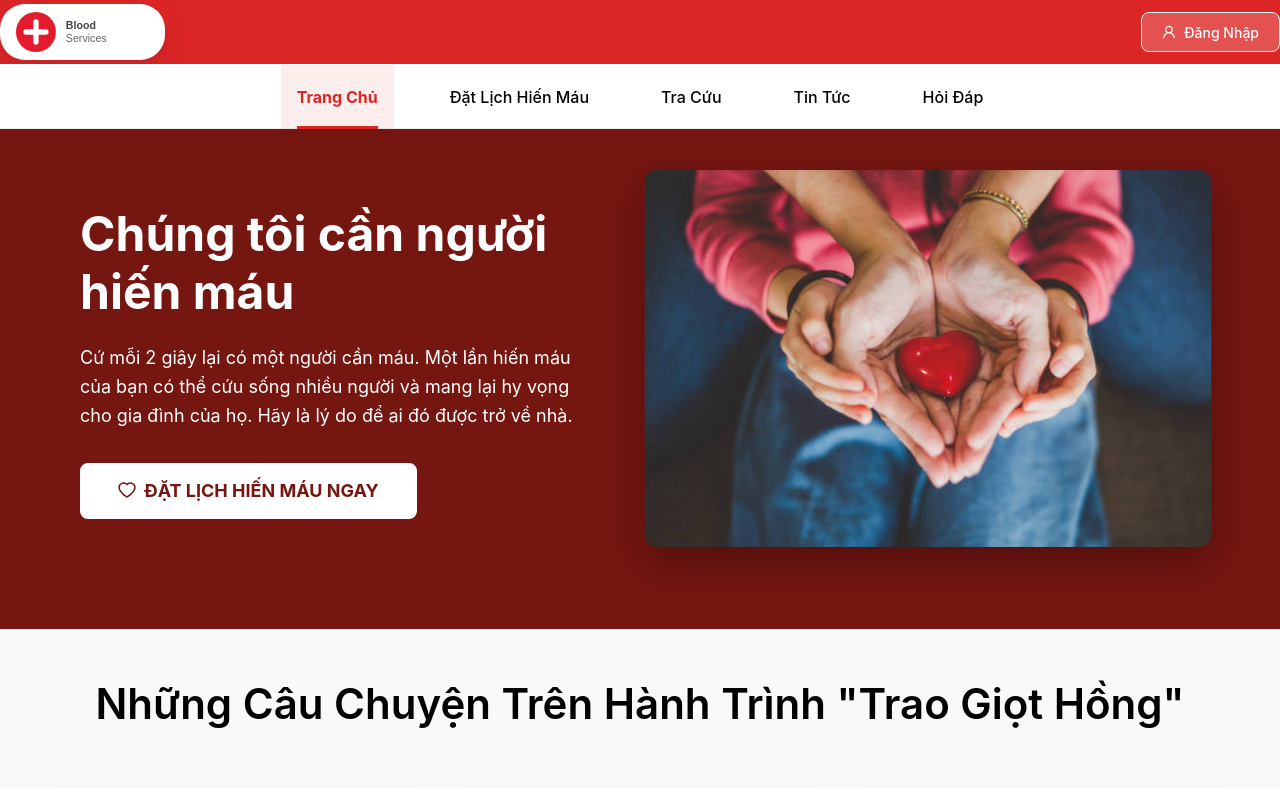
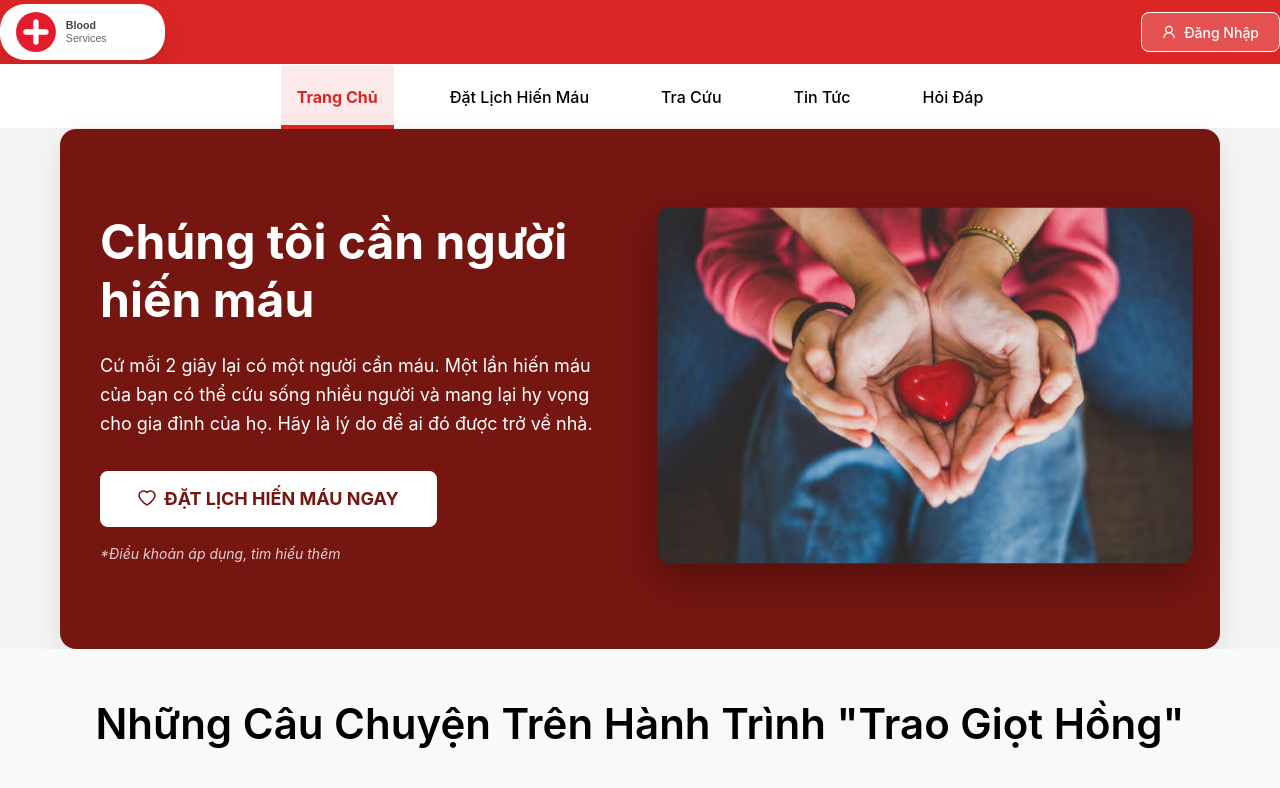
Before and after one commit to SWP301-Blood-Donation-Support-System/Front-End-React, a React (Create React App) app: page / in a window 1280 px wide. Shown: the top 788 px of the page. Built offline with nearby package versions, Linux system fonts and the light colour scheme.

Commit message:
update navbar + hero-section
update navbar + hero-section

```diff
--- a/src/components/HeroSection.js
+++ b/src/components/HeroSection.js
@@ -9,15 +9,29 @@ const HeroSection = () => {
   const navigate = useNavigate();
   const handleBookingClick = () => {
     navigate('/booking#booking-form');
-  };  return (<div className="hero-section-compact" style={{
+  };
+
+  return (
+    <div style={{
+      background: '#f5f5f5',
+      padding: '0 60px'
+    }}>
+      <div className="hero-section-compact" style={{
         background: '#761611',
         minHeight: '500px',
-      padding: '50px 80px',
-      color: 'white'
+        padding: '60px 40px',
+        color: 'white',
+        borderRadius: '16px',
+        boxShadow: '0 10px 30px rgba(0,0,0,0.1)'
       }}>
-      <Row align="middle" gutter={[32, 32]}>
+        <div style={{
+          maxWidth: '1200px',
+          margin: '0 auto'
+        }}>
+          <Row align="middle" gutter={[60, 32]} style={{ minHeight: '400px' }}>
             <Col xs={24} md={12}>
-          <div style={{ maxWidth: '500px' }}>            <Title level={1} style={{
+              <div style={{ maxWidth: '500px' }}>
+                <Title level={1} style={{
                   color: 'white',
                   fontSize: '48px',
                   fontWeight: 'bold',
@@ -26,6 +40,7 @@ const HeroSection = () => {
                 }}>
                   Chúng tôi cần người hiến máu
                 </Title>
+
                 <Paragraph style={{
                   color: 'white',
                   fontSize: '18px',
@@ -35,7 +50,9 @@ const HeroSection = () => {
                   Cứ mỗi 2 giây lại có một người cần máu. Một lần hiến máu của bạn có
                   thể cứu sống nhiều người và mang lại hy vọng cho gia đình của họ. Hãy
                   là lý do để ai đó được trở về nhà.
-            </Paragraph>              <Button
+                </Paragraph>
+
+                <Button
                   size="large"
                   className="hero-button"
                   style={{
@@ -46,16 +63,28 @@ const HeroSection = () => {
                     fontSize: '18px',
                     height: '56px',
                     padding: '0 36px',
-                borderRadius: '8px'
+                    borderRadius: '8px',
+                    marginBottom: '16px'
                   }}
                   icon={<HeartOutlined />}
                   onClick={handleBookingClick}
                 >
                   ĐẶT LỊCH HIẾN MÁU NGAY
                 </Button>
+
+                <div style={{
+                  color: 'rgba(255, 255, 255, 0.8)',
+                  fontSize: '14px',
+                  fontStyle: 'italic'
+                }}>
+                  *Điều khoản áp dụng, tìm hiểu thêm
                 </div>
-        </Col>        <Col xs={24} md={12}>
-          <div style={{ textAlign: 'center' }}>            <img
+              </div>
+            </Col>
+
+            <Col xs={24} md={12}>
+              <div style={{ textAlign: 'center' }}>
+                <img
                   src="/images/hero_banner_3.jpg"
                   alt="Blood donation"
                   style={{
@@ -70,6 +99,8 @@ const HeroSection = () => {
             </Col>
           </Row>
         </div>
+      </div>
+    </div>
   );
 };
 
--- a/src/components/Navbar.js
+++ b/src/components/Navbar.js
@@ -24,6 +24,7 @@ const Navbar = () => {
         return [];
     }
   };
+
   const menuItems = [
     {
       key: 'home',
@@ -34,41 +35,30 @@ const Navbar = () => {
       key: 'schedule',
       label: 'Đặt Lịch Hiến Máu',
       onClick: () => navigate('/booking')
-    },    {
+    },
+    {
       key: 'search',
       label: 'Tra Cứu',
       onClick: () => navigate('/search')
-    },    {
+    },
+    {
       key: 'news',
       label: 'Tin Tức',
       onClick: () => navigate('/news')
-    },{
+    },
+    {
       key: 'faq',
       label: 'Hỏi Đáp',
       onClick: () => navigate('/faq')
     }
-  ];  return (
-    <div style={{
-      background: 'white',
-      borderBottom: '1px solid #f0f0f0',
-      padding: '0 50px',
-      display: 'flex',
-      justifyContent: 'center',
-      boxShadow: '0 2px 4px rgba(0,0,0,0.05)'
-    }}>
+  ];
+
+  return (
+    <div className="navbar-container">
       <Menu
         mode="horizontal"
         items={menuItems}
-        style={{
-          background: 'transparent',
-          border: 'none',
-          fontSize: '16px',
-          fontWeight: '500',
-          color: '#333',
-          borderBottom: 'none',
-          minHeight: '60px',
-          lineHeight: '60px'
-        }}
+        className="navbar-menu"
         selectedKeys={getSelectedKey()}
       />
     </div>
--- a/src/pages/BloodDonationBookingPage.js
+++ b/src/pages/BloodDonationBookingPage.js
@@ -118,33 +118,28 @@ const BloodDonationBookingPage = () => {
   const faqData = [
     {
       key: '1',
-      label: 'Ai có thể hiến máu?',
+      label: 'Có đau khi hiến máu không?',
       children: (
         <div>
-          <p>Để hiến máu, bạn cần đáp ứng các điều kiện sau:</p>
-          <ul>
-            <li>Tuổi từ 18-60 (lần đầu) hoặc 18-65 (đã hiến trước đó)</li>
-            <li>Cân nặng tối thiểu 45kg</li>
-            <li>Sức khỏe tốt, không mắc các bệnh truyền nhiễm</li>
-            <li>Huyết áp trong khoảng bình thường (90-180 mmHg / 60-100 mmHg)</li>
-            <li>Hemoglobin ≥ 120g/L (nữ) hoặc ≥ 125g/L (nam)</li>
-          </ul>
+          <p>
+          Hầu hết người hiến máu chỉ cảm thấy hơi đau khi kim được đưa vào.
+          Trong suốt quá trình hiến máu, bạn sẽ chỉ cảm thấy khó chịu rất ít.
+          Đội ngũ nhân viên được đào tạo của chúng tôi có kỹ năng đảm bảo quá trình hiến máu của bạn được thoải mái nhất có thể.
+          </p>
         </div>
       )
     },
     {
       key: '2',
-      label: 'Tôi cần chuẩn bị gì trước khi hiến máu?',
+      label: 'Hiến máu mất bao nhiêu thời gian?',
       children: (
         <div>
-          <ul>
-            <li>Ngủ đủ giấc (ít nhất 6-8 tiếng)</li>
-            <li>Ăn đầy đủ, tránh đồ ăn nhiều dầu mỡ</li>
-            <li>Uống đủ nước (ít nhất 2-3 ly nước)</li>
-            <li>Mang theo CMND/CCCD gốc</li>
-            <li>Không uống rượu bia 24h trước hiến máu</li>
-            <li>Thông báo các loại thuốc đang sử dụng</li>
-          </ul>
+          <p>
+          Toàn bộ quá trình mất khoảng một giờ từ đầu đến cuối.
+          Việc hiến máu thực tế thường kéo dài khoảng 8-10 phút,
+          nhưng bạn nên dành thời gian cho đăng ký, kiểm tra tiền sử sức khỏe,
+          kiểm tra thể chất cơ bản, và thời gian nghỉ ngơi sau khi hiến máu.
+          </p>
         </div>
       )
     },
@@ -154,11 +149,12 @@ const BloodDonationBookingPage = () => {
       children: (
         <div>
           <ul>
-            <li>Giữ băng keo ít nhất 4-6 giờ</li>
-            <li>Tránh các hoạt động nặng trong 24h</li>
-            <li>Uống nhiều nước và ăn đầy đủ</li>
-            <li>Không hút thuốc lá trong 2-3 giờ</li>
-            <li>Liên hệ với trung tâm nếu có bất thường</li>
+            <li>Giữ băng gạc ít nhất từ 4 đến 6 giờ</li>
+            <li>Tránh các hoạt động nặng, gắng sức trong vòng 24 giờ</li>
+            <li>Ăn uống đầy đủ dưỡng chất và uống nhiều nước</li>
+            <li>Không hút thuốc lá trong 2 đến 3 giờ</li>
+            <li>Nếu bạn cảm thấy chóng mặt, hãy nằm xuống với chân nâng cao</li>
+            <li>Hãy liên hệ với trung tâm y tế nếu có gì bất thường</li>
           </ul>
         </div>
       )
@@ -198,15 +194,26 @@ const BloodDonationBookingPage = () => {
     <Layout>
       <Header />
       <Navbar />      {/* Hero Section */}
+      <div style={{
+        background: '#f5f5f5',
+        padding: '0 60px'
+      }}>
         <div className="hero-section-compact" style={{
           background: '#761611',
           minHeight: '500px',
-        padding: '50px 80px',
-        color: 'white'
+          padding: '60px 40px',
+          color: 'white',
+          borderRadius: '16px',
+          boxShadow: '0 10px 30px rgba(0,0,0,0.1)'
         }}>
-        <Row align="middle" gutter={[32, 32]}>
+          <div style={{
+            maxWidth: '1200px',
+            margin: '0 auto'
+          }}>
+            <Row align="middle" gutter={[60, 32]} style={{ minHeight: '400px' }}>
               <Col xs={24} md={12}>
-            <div style={{ maxWidth: '500px' }}>              <Title level={1} style={{
+                <div style={{ maxWidth: '500px' }}>
+                  <Title level={1} style={{
                     color: 'white',
                     fontSize: '48px',
                     fontWeight: 'bold',
@@ -224,7 +231,9 @@ const BloodDonationBookingPage = () => {
                   }}>
                     Sự đóng góp của bạn có thể giúp cứu sống tới 3 người. Quy trình hiến
                     máu an toàn, đơn giản và chỉ mất không quá một giờ từ đầu đến cuối.
-              </Paragraph>                <Button
+                  </Paragraph>
+
+                  <Button
                     size="large"
                     className="hero-button"
                     style={{
@@ -235,17 +244,28 @@ const BloodDonationBookingPage = () => {
                       fontSize: '18px',
                       height: '56px',
                       padding: '0 36px',
-                  borderRadius: '8px'
+                      borderRadius: '8px',
+                      marginBottom: '16px'
                     }}
                     icon={<CalendarOutlined />}
                     onClick={() => document.getElementById('booking-form').scrollIntoView({ behavior: 'smooth' })}
                   >
                     ĐẶT LỊCH HIẾN MÁU NGAY
                   </Button>
+
+                  <div style={{
+                    color: 'rgba(255, 255, 255, 0.8)',
+                    fontSize: '14px',
+                    fontStyle: 'italic'
+                  }}>
+                    *Điều khoản áp dụng, tìm hiểu thêm
+                  </div>
                 </div>
               </Col>
+
               <Col xs={24} md={12}>
-            <div style={{ textAlign: 'center' }}>              <img
+                <div style={{ textAlign: 'center' }}>
+                  <img
                     src="/images/hero_banner_2.jpg"
                     alt="Hiến máu cứu người"
                     style={{
@@ -259,6 +279,8 @@ const BloodDonationBookingPage = () => {
                 </div>
               </Col>
             </Row>
+          </div>
+        </div>
       </div>
 
       <Content className="booking-content">        {/* Quy trình hiến máu */}        <section className="process-section">
--- a/src/styles/layout/_components.scss
+++ b/src/styles/layout/_components.scss
@@ -59,6 +59,7 @@
     @include flex-center;
     box-shadow: $shadow-sm;
   }
+
   &-menu {
     background: transparent;
     border: none;
@@ -71,13 +72,47 @@
 
     .ant-menu-item {
       font-weight: $font-weight-medium;
-      transition: all 0.3s ease;
+      position: relative;
+      transition: 0.4s;
+
+      &::before {
+        content: "";
+        position: absolute;
+        width: 0;
+        height: 4px;
+        bottom: 0;
+        left: 50%;
+        background-color: $primary-color;
+        transition: all 0.4s;
+      }
+
+      &:hover::before {
+        width: 100%;
+        left: 0;
+      }
+
+      // Remove Ant Design's default red underline
+      &::after {
+        display: none !important;
+      }
 
       &.ant-menu-item-selected {
         font-weight: $font-weight-bold !important;
+        color: $primary-color !important;
+        background: rgba($primary-color, 0.1) !important;
+        border-radius: $border-radius-sm;
 
         .ant-menu-title-content {
           font-weight: $font-weight-bold !important;
+        }
+
+        &::before {
+          width: 100% !important;
+          left: 0 !important;
+        }
+
+        &::after {
+          display: none !important;
         }
       }
     }
```
Lines whose indentation alone changed are shown as unchanged.
